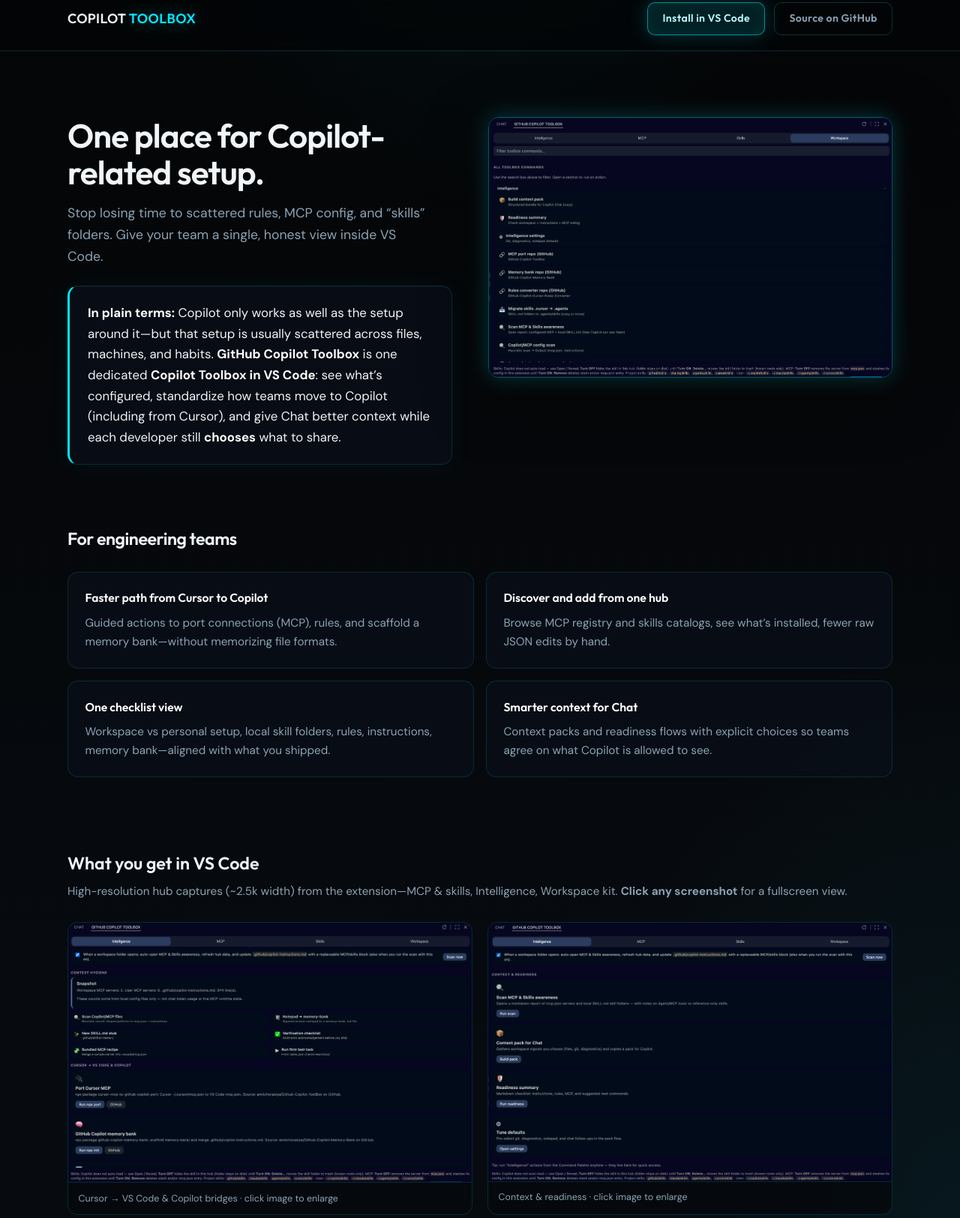
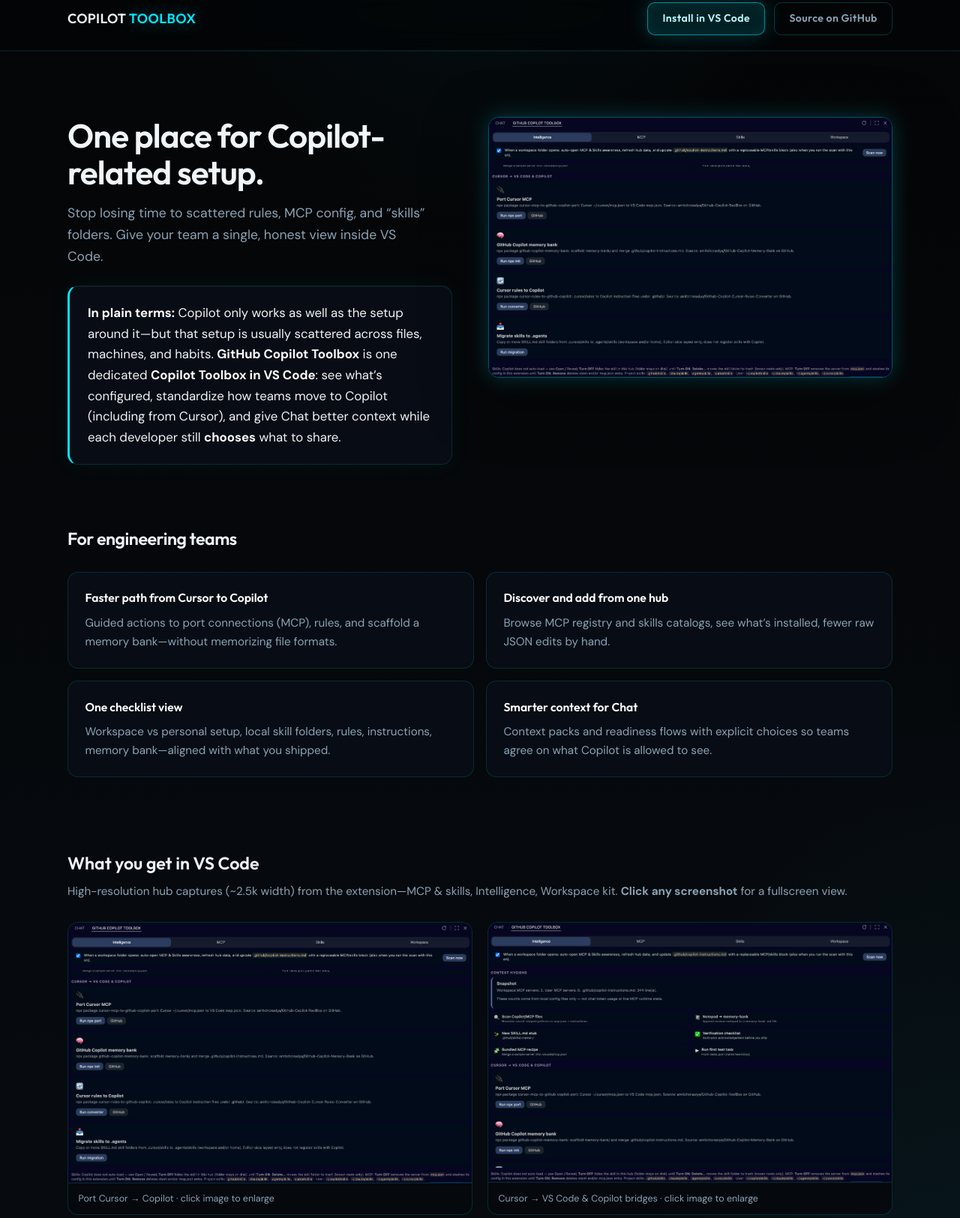
Before and after one commit to amitchorasiya/Github-Copilot-ToolBox, a website: page docs/index.html in a window 1280 px wide. Shown: the part 17-1642 px from the top of the page at 75% size. Drawn offline with Linux system fonts and the light colour scheme.

Commit message:
docs: lead with Cursor port screenshot (0.5.7)
- README + extension README: 02-intelligence-cursor-port.png first; Intelligence blurb updated
- GitHub Pages: same order in gallery; hero uses port screenshot; ?v=0.5.7, site.css?v=9

```diff
--- a/docs/index.html
+++ b/docs/index.html
@@ -14,7 +14,7 @@
       href="https://fonts.googleapis.com/css2?family=DM+Sans:ital,opsz,wght@0,9..40,400;0,9..40,500;0,9..40,600;0,9..40,700&family=JetBrains+Mono:wght@400;500&family=Outfit:wght@400;500;600;700&display=swap"
       rel="stylesheet"
     />
-    <link rel="stylesheet" href="css/site.css?v=8" />
+    <link rel="stylesheet" href="css/site.css?v=9" />
   </head>
   <body>
     <header class="site-header">
@@ -52,11 +52,11 @@
             <img
               class="zoomable"
               tabindex="0"
-              data-caption="Intelligence hub — context hygiene and quick actions"
-              src="https://raw.githubusercontent.com/amitchorasiya/Github-Copilot-ToolBox/main/screenshots/08-workspace-toolbox-commands.png?v=0.5.6"
-              alt="GitHub Copilot Toolbox hub: Intelligence tab with context hygiene. Click to view fullscreen."
-              width="2490"
-              height="1608"
+              data-caption="Intelligence — Port Cursor MCP, rules, and memory bank to VS Code &amp; Copilot"
+              src="https://raw.githubusercontent.com/amitchorasiya/Github-Copilot-ToolBox/main/screenshots/02-intelligence-cursor-port.png?v=0.5.7"
+              alt="GitHub Copilot Toolbox: Intelligence tab — port Cursor to Copilot. Click to view fullscreen."
+              width="2482"
+              height="1600"
               loading="eager"
             />
           </div>
@@ -99,8 +99,21 @@
               <img
                 class="zoomable"
                 tabindex="0"
+                data-caption="Port Cursor — MCP, rules, memory bank to VS Code &amp; Copilot"
+                src="https://raw.githubusercontent.com/amitchorasiya/Github-Copilot-ToolBox/main/screenshots/02-intelligence-cursor-port.png?v=0.5.7"
+                alt="Intelligence: Port Cursor MCP, rules, and memory bank to Copilot. Click to view fullscreen."
+                width="2482"
+                height="1600"
+                loading="eager"
+              />
+              <figcaption>Port Cursor → Copilot · click image to enlarge</figcaption>
+            </figure>
+            <figure>
+              <img
+                class="zoomable"
+                tabindex="0"
                 data-caption="Cursor → VS Code &amp; Copilot bridges"
-                src="https://raw.githubusercontent.com/amitchorasiya/Github-Copilot-ToolBox/main/screenshots/01-intelligence-cursor-to-vscode-copilot.png?v=0.5.6"
+                src="https://raw.githubusercontent.com/amitchorasiya/Github-Copilot-ToolBox/main/screenshots/01-intelligence-cursor-to-vscode-copilot.png?v=0.5.7"
                 alt="Intelligence: Cursor to VS Code bridges. Click to view fullscreen."
                 width="2476"
                 height="1594"
@@ -113,7 +126,7 @@
                 class="zoomable"
                 tabindex="0"
                 data-caption="Context &amp; readiness"
-                src="https://raw.githubusercontent.com/amitchorasiya/Github-Copilot-ToolBox/main/screenshots/02-intelligence-context-readiness.png?v=0.5.6"
+                src="https://raw.githubusercontent.com/amitchorasiya/Github-Copilot-ToolBox/main/screenshots/02-intelligence-context-readiness.png?v=0.5.7"
                 alt="Context and readiness actions. Click to view fullscreen."
                 width="2484"
                 height="1592"
@@ -126,7 +139,7 @@
                 class="zoomable"
                 tabindex="0"
                 data-caption="MCP — installed servers"
-                src="https://raw.githubusercontent.com/amitchorasiya/Github-Copilot-ToolBox/main/screenshots/03-mcp-browse-workspace-servers.png?v=0.5.6"
+                src="https://raw.githubusercontent.com/amitchorasiya/Github-Copilot-ToolBox/main/screenshots/03-mcp-browse-workspace-servers.png?v=0.5.7"
                 alt="MCP installed servers. Click to view fullscreen."
                 width="2468"
                 height="1596"
@@ -139,7 +152,7 @@
                 class="zoomable"
                 tabindex="0"
                 data-caption="MCP — registry browse"
-                src="https://raw.githubusercontent.com/amitchorasiya/Github-Copilot-ToolBox/main/screenshots/04-mcp-registry-search.png?v=0.5.6"
+                src="https://raw.githubusercontent.com/amitchorasiya/Github-Copilot-ToolBox/main/screenshots/04-mcp-registry-search.png?v=0.5.7"
                 alt="MCP registry browse. Click to view fullscreen."
                 width="2470"
                 height="1596"
@@ -152,7 +165,7 @@
                 class="zoomable"
                 tabindex="0"
                 data-caption="Skills — skills.sh catalog"
-                src="https://raw.githubusercontent.com/amitchorasiya/Github-Copilot-ToolBox/main/screenshots/05-skills-catalog-skills-sh.png?v=0.5.6"
+                src="https://raw.githubusercontent.com/amitchorasiya/Github-Copilot-ToolBox/main/screenshots/05-skills-catalog-skills-sh.png?v=0.5.7"
                 alt="Skills catalog. Click to view fullscreen."
                 width="2466"
                 height="1596"
@@ -165,7 +178,7 @@
                 class="zoomable"
                 tabindex="0"
                 data-caption="Skills — installed"
-                src="https://raw.githubusercontent.com/amitchorasiya/Github-Copilot-ToolBox/main/screenshots/06-skills-installed-local.png?v=0.5.6"
+                src="https://raw.githubusercontent.com/amitchorasiya/Github-Copilot-ToolBox/main/screenshots/06-skills-installed-local.png?v=0.5.7"
                 alt="Installed local skills. Click to view fullscreen."
                 width="2490"
                 height="1590"
@@ -178,7 +191,7 @@
                 class="zoomable"
                 tabindex="0"
                 data-caption="Workspace checklist"
-                src="https://raw.githubusercontent.com/amitchorasiya/Github-Copilot-ToolBox/main/screenshots/07-workspace-checklist.png?v=0.5.6"
+                src="https://raw.githubusercontent.com/amitchorasiya/Github-Copilot-ToolBox/main/screenshots/07-workspace-checklist.png?v=0.5.7"
                 alt="Workspace checklist. Click to view fullscreen."
                 width="2490"
                 height="1594"
@@ -191,7 +204,7 @@
                 class="zoomable"
                 tabindex="0"
                 data-caption="Intelligence — context hygiene"
-                src="https://raw.githubusercontent.com/amitchorasiya/Github-Copilot-ToolBox/main/screenshots/08-workspace-toolbox-commands.png?v=0.5.6"
+                src="https://raw.githubusercontent.com/amitchorasiya/Github-Copilot-ToolBox/main/screenshots/08-workspace-toolbox-commands.png?v=0.5.7"
                 alt="Context hygiene and quick actions. Click to view fullscreen."
                 width="2490"
                 height="1608"
--- a/packages/github-copilot-toolbox/package.json
+++ b/packages/github-copilot-toolbox/package.json
@@ -2,7 +2,7 @@
   "name": "github-copilot-toolbox",
   "displayName": "GitHub Copilot Toolbox",
   "description": "GitHub Copilot Toolbox: MCP hub, workspace helpers, Intelligence context packs & readiness, and npx bridges from Cursor→Copilot. Workflow ideas credited in NOTICE (everything-claude-code, MIT).",
-  "version": "0.5.6",
+  "version": "0.5.7",
   "publisher": "amitchorasiya",
   "author": "amitchorasiya",
   "license": "MIT",
```
Also changed, not shown: README.md, packages/github-copilot-toolbox/CHANGELOG.md, packages/github-copilot-toolbox/README.md.
